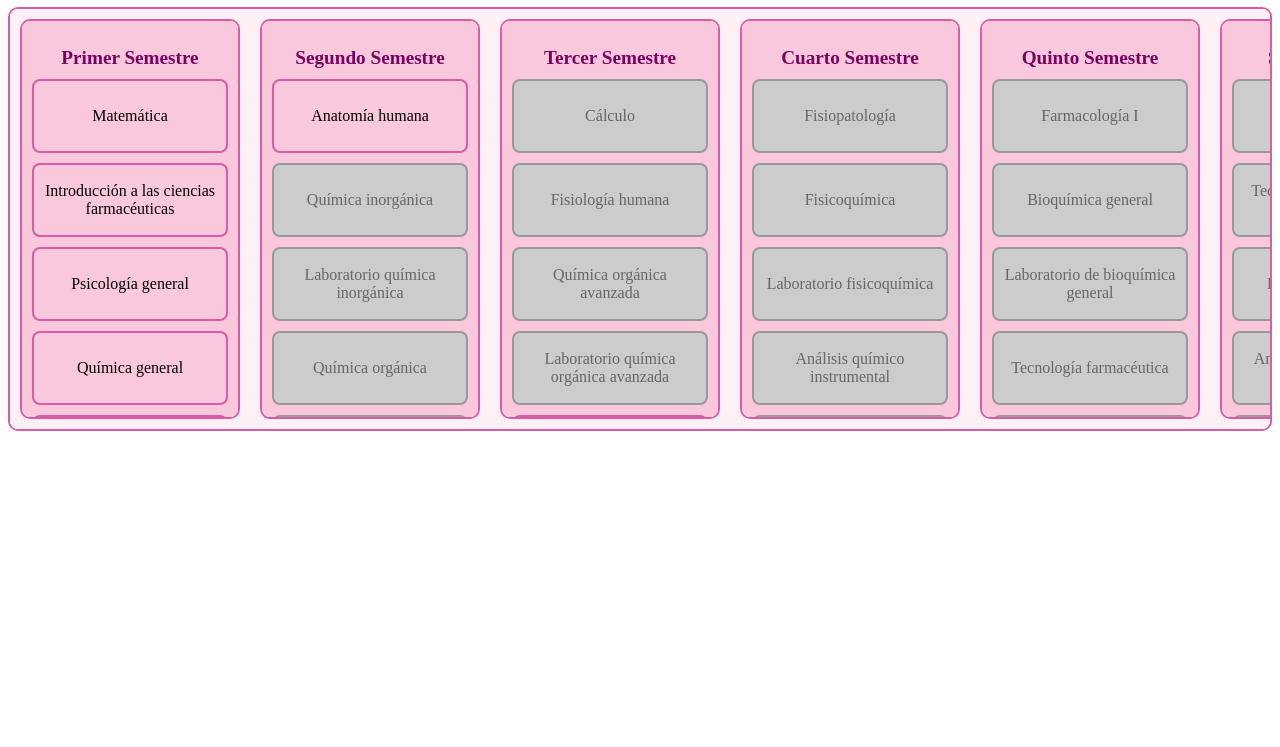
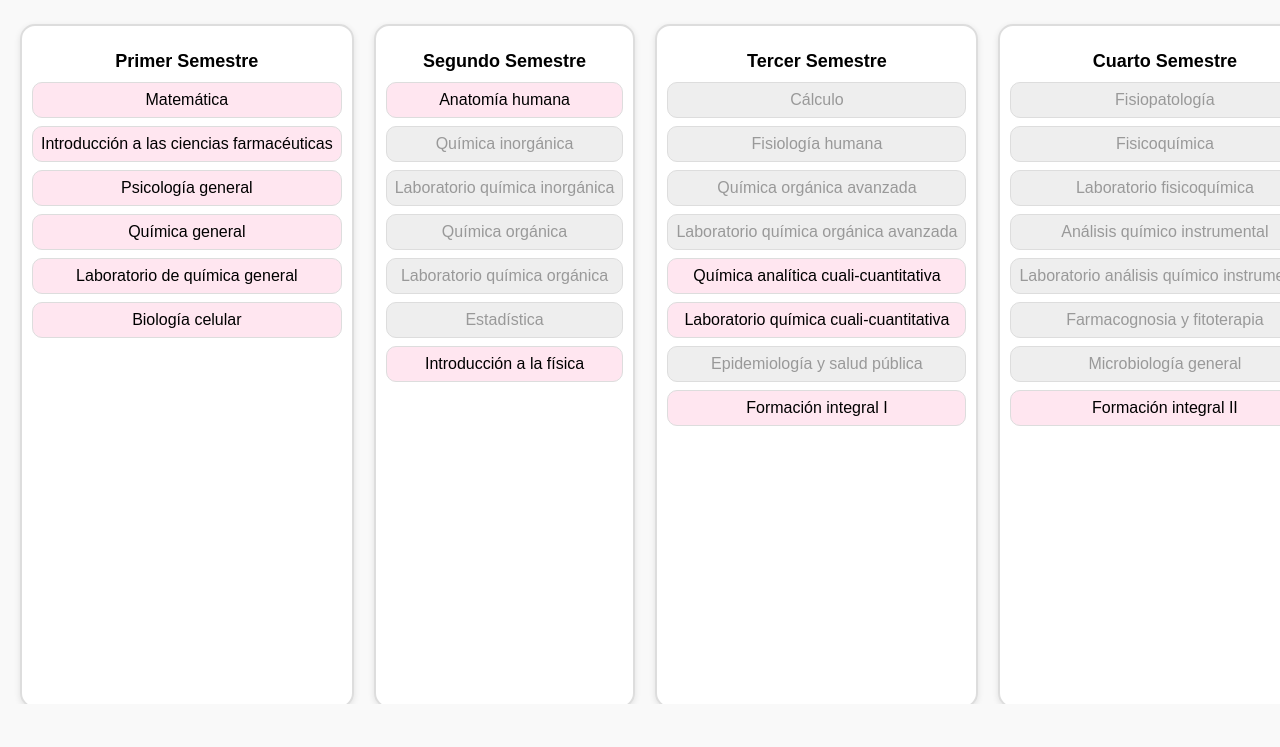
Before and after one commit to frani612/Malla-qyfa, a plain HTML site: page index.html in a window 1280 px wide. Shown: the part 73-820 px from the top of the page. Drawn offline with Linux system fonts and the light colour scheme.

Commit message:
Update style.css

```diff
--- a/style.css
+++ b/style.css
@@ -1,74 +1,77 @@
-/* Contenedor principal que mantiene los semestres en fila horizontal */
+body {
+  margin: 0;
+  padding: 0;
+  font-family: Arial, sans-serif;
+  overflow-x: auto;
+  overflow-y: hidden;
+  height: 100vh;
+  background-color: #f9f9f9;
+}
+
+h1 {
+  text-align: center;
+  margin: 20px;
+}
+
 .malla-container {
   display: flex;
+  flex-direction: row;
   gap: 20px;
+  padding: 20px;
+  height: calc(100vh - 100px);
+  box-sizing: border-box;
   overflow-x: auto;
-  padding: 10px;
-  background: #fff0f6;
-  height: 400px; /* altura fija para demo */
-  border: 2px solid #d95ca4;
-  border-radius: 10px;
 }
 
-/* Cada semestre con fondo, borde, y tamaño fijo */
 .semestre {
-  flex: 0 0 220px; /* ancho fijo, no se encoge ni crece */
-  background-color: #f9c8dc;
-  border: 2px solid #d95ca4;
-  border-radius: 10px;
+  background-color: #fff;
+  border: 2px solid #ddd;
+  border-radius: 15px;
   padding: 10px;
-  box-sizing: border-box;
+  min-width: 220px;
+  height: 100%;
+  box-shadow: 0 2px 6px rgba(0,0,0,0.1);
+  flex-shrink: 0;
   display: flex;
   flex-direction: column;
-  overflow-y: auto; /* si hay muchos ramos, scroll vertical dentro */
+  align-items: center;
 }
 
-/* Título del semestre */
 .semestre h2 {
+  font-size: 18px;
+  margin-bottom: 10px;
   text-align: center;
-  color: #7a0061;
-  margin-bottom: 10px;
-  font-size: 1.2em;
 }
 
-/* Lista de ramos sin estilo de lista por defecto */
 .semestre ul {
   list-style: none;
   padding: 0;
   margin: 0;
-  display: flex;
-  flex-direction: column;
-  gap: 10px;
+  width: 100%;
 }
 
-/* Cada ramo es un cuadrado */
 .semestre li {
-  border: 2px solid #d95ca4;
-  border-radius: 8px;
-  background-color: #f9c8dc;
-  padding: 10px;
+  background-color: #ffe6f0; /* Rosa pastel */
+  border: 1px solid #ddd;
+  border-radius: 10px;
+  padding: 8px;
+  margin-bottom: 8px;
   text-align: center;
   cursor: pointer;
-  user-select: none;
-  transition: background-color 0.3s ease, color 0.3s ease;
-  height: 50px;
-  display: flex;
-  align-items: center;
-  justify-content: center;
+  transition: background-color 0.3s;
 }
 
-/* Estado tachado (completado) en lavanda pastel */
-.semestre li.tachado {
-  background-color: #c5b3e6; /* lavanda pastel */
-  color: #4b367c;
-  text-decoration: line-through;
+.semestre li:hover {
+  background-color: #ffccdf;
 }
 
-/* Estado bloqueado en gris */
-.semestre li.bloqueado {
-  background-color: #cccccc;
-  border-color: #999999;
-  color: #666666;
+.bloqueado {
+  background-color: #eee !important;
+  color: #999;
   cursor: not-allowed;
-  pointer-events: none;
 }
+
+.tachado {
+  text-decoration: line-through;
+  color: #b28dff !important; /* Lavanda o morado pastel */
+}
```
